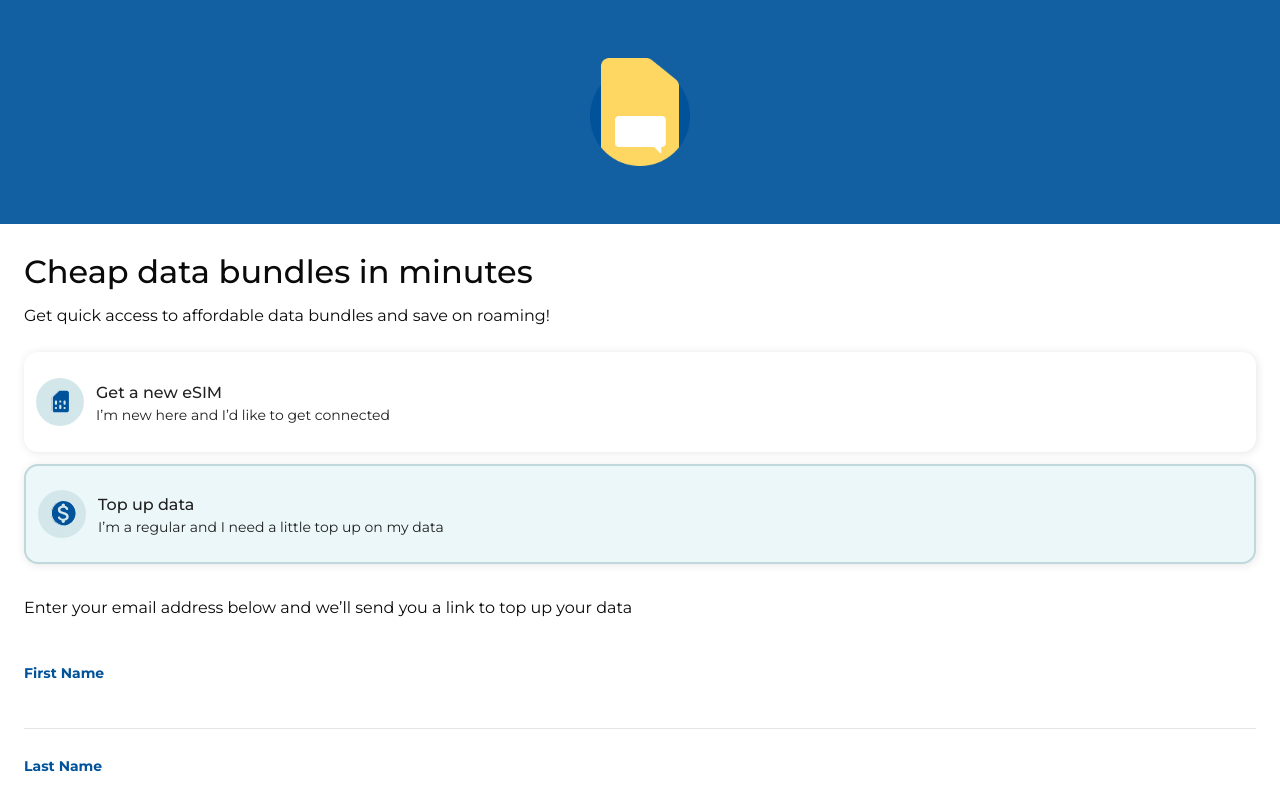
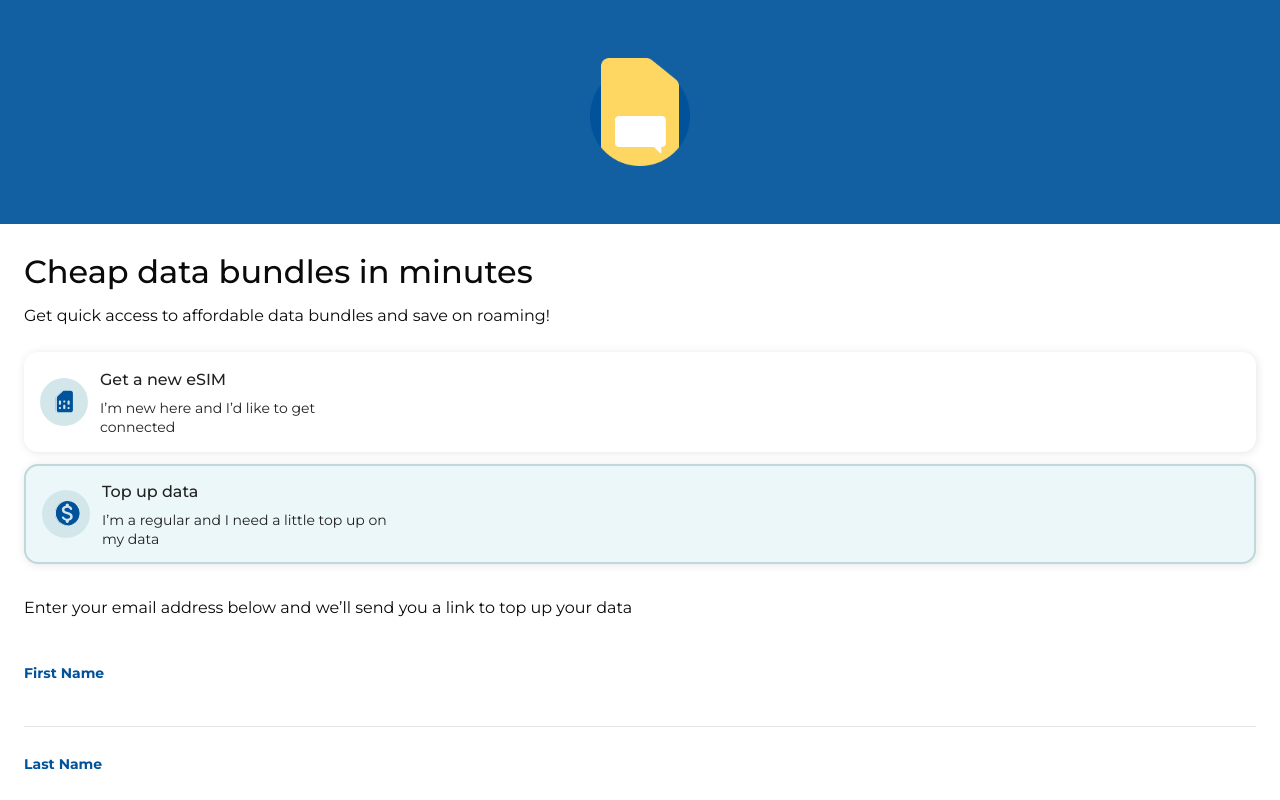
Before and after one commit to usmanarif460/emrgsim, a Next.js app: page /create-account in a window 1280 px wide. Both pictures are taken after a click on the button 640 px from the left and 514 px from the top of the page. Built offline with nearby package versions, Linux system fonts and the light colour scheme.

Commit message:
fix:resolve create account page ui

```diff
--- a/src/app/create-account/page.tsx
+++ b/src/app/create-account/page.tsx
@@ -74,10 +74,10 @@ const Ad = () => {
       <Header />
 
       <div className="content py-[32px] px-[24px] h-auto">
-        <h1 className="text-[32px] font-medium leading-[100%] mb-4 w-[87.33%]">
+        <h1 className="text-[32px] font-medium leading-[100%] mb-4 w-[86.33%]">
           Cheap data bundles in minutes
         </h1>
-        <p className="text-base mb-6 leading-6 font-normal tracking-normal">
+        <p className="text-base mb-6 leading-6 font-normal tracking-normal w-[86.33%]">
           Get quick access to affordable data bundles and save on roaming!
         </p>
         <div className="buttons flex flex-col gap-[12px] mb-8">
@@ -98,7 +98,7 @@ const Ad = () => {
         </div>
         {selected && (
           <form onSubmit={handleSubmit}>
-            <p className="mb-4 leading-6 text-base font-normal tracking-normal">
+            <p className="mb-4 leading-6 text-base font-normal tracking-normal w-[86.33%]">
               Enter your email address below and we’ll send you a link to top up
               your data
             </p>
@@ -113,7 +113,7 @@ const Ad = () => {
 
                 <input
                   name="first-name"
-                  className="py-[8px] font-normal outline-none text-base leading-[26px] border-b border-[#e6e6e6]"
+                  className="py-[7px] font-normal outline-none text-base leading-[26px] border-b border-[#e6e6e6]"
                   id="firstName"
                   required
                 />
@@ -128,7 +128,7 @@ const Ad = () => {
                 <input
                   name="last-name"
                   id="lastName"
-                  className="py-[8px] font-normal outline-none text-base leading-[26px] border-b border-[#e6e6e6]"
+                  className="py-[7px] font-normal outline-none text-base leading-[26px] border-b border-[#e6e6e6]"
                   required
                 />
               </div>
@@ -143,7 +143,7 @@ const Ad = () => {
                   id="email"
                   name="email"
                   type="email"
-                  className="py-[8px] font-normal outline-none text-base leading-[26px] border-b border-[#e6e6e6]"
+                  className="py-[7px] font-normal outline-none text-base leading-[26px] border-b border-[#e6e6e6]"
                   placeholder=""
                   required
                   value={email}
@@ -160,7 +160,7 @@ const Ad = () => {
                 <input
                   name="eVisaNumber"
                   id="eVisaNumber"
-                  className="py-[8px] font-normal outline-none text-base leading-[26px] border-b border-[#e6e6e6]"
+                  className="py-[7px] font-normal outline-none text-base leading-[26px] border-b border-[#e6e6e6]"
                   required
                 />
               </div>
--- a/src/components/choice-button.tsx
+++ b/src/components/choice-button.tsx
@@ -16,7 +16,7 @@ export default function ChoiceButton({
   return (
     <button
       type="button"
-      className={`w-full h-[100px] pl-3 pr-12 rounded-xl  shadow-[1px_1px_10px_0px_#0000001A] flex items-center transition-all duration-300 ${
+      className={`w-full h-[100px] pl-4 pr-12 rounded-xl  shadow-[1px_1px_10px_0px_#0000001A] flex items-center transition-all duration-300 ${
         selected
           ? "bg-[#ecf7f9] border-2 border-[#c0d7db]"
           : "bg-white border-none"
@@ -27,11 +27,11 @@ export default function ChoiceButton({
         <div className="w-12 h-12 bg-[#d3e7eb] rounded-full flex items-center justify-center">
           {vector}
         </div>
-        <div className="flex flex-col gap-.5 ml-3 flex-1">
-          <h4 className="text-base font-medium  text-left leading-[1.64] text-primary self-start">
+        <div className="flex flex-col gap-1.5 ml-3 flex-1">
+          <h4 className="text-base font-medium  text-left leading-[164%] text-primary self-start">
             {heading}
           </h4>
-          <p className="text-sm font-normal text-left leading-[1.34] text-primary self-start">
+          <p className="text-sm font-normal text-left leading-[134%] text-primary self-start w-[83.33%]">
             {description}
           </p>
         </div>
```
